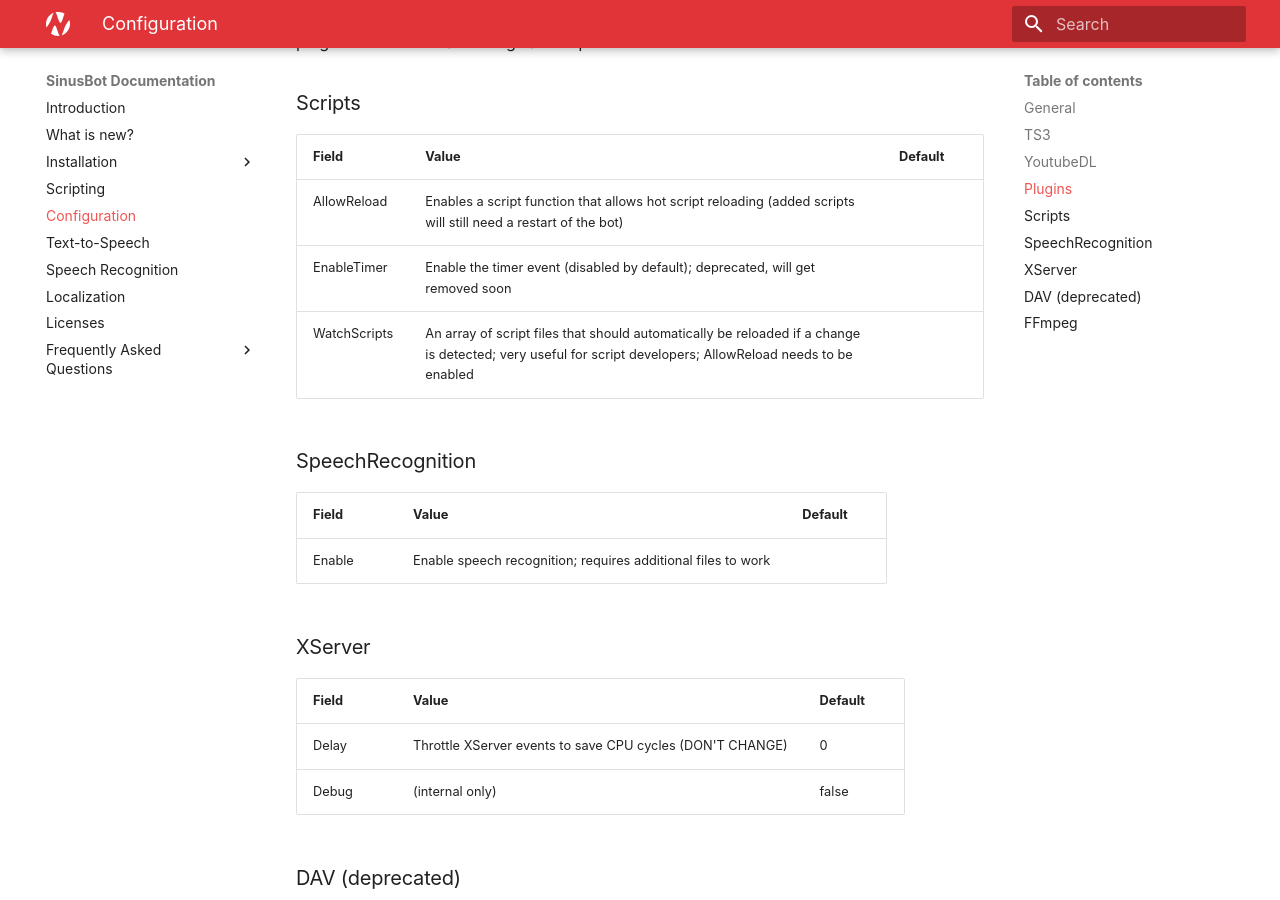
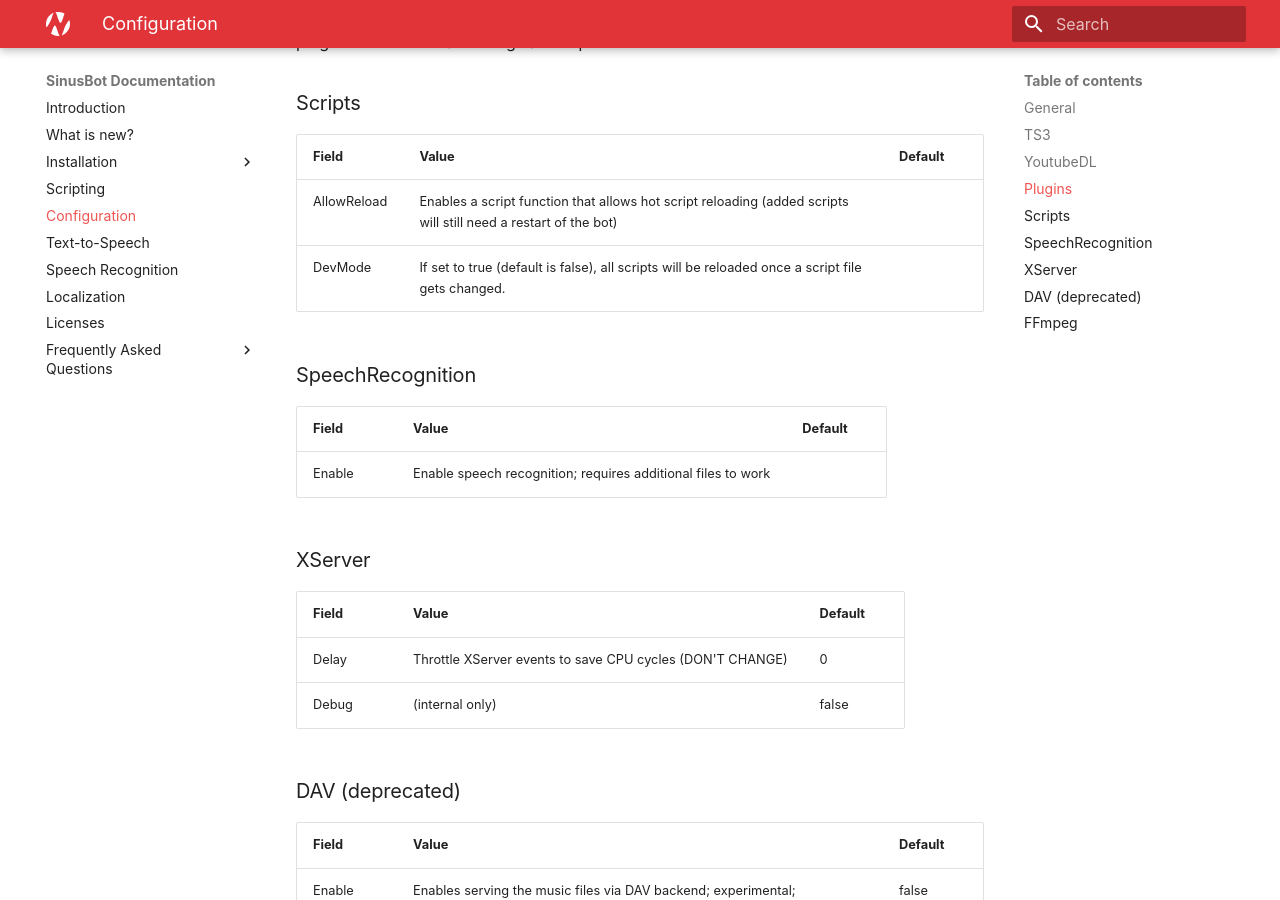
Before and after one commit to SinusBot/docs, an MkDocs documentation site: the page built from docs/configuration.md, in a window 1280 px wide and 900 px high, scrolled down 3040 px. Built offline with MkDocs 1.6.1 and Material for MkDocs 9.7.7, drawn with Linux system fonts in a browser that asks for light colours.

Commit message:
add info on DevMode to config.ini documentation

```diff
--- a/docs/configuration.md
+++ b/docs/configuration.md
@@ -65,8 +65,7 @@
 | Field              | Value                                                                          | Default                    |
 | ------------------ | ------------------------------------------------------------------------------ | -------------------------- |
 | AllowReload        | Enables a script function that allows hot script reloading (added scripts will still need a restart of the bot) |
-| EnableTimer        | Enable the timer event (disabled by default); deprecated, will get removed soon |
-| WatchScripts       | An array of script files that should automatically be reloaded if a change is detected; very useful for script developers; AllowReload needs to be enabled |
+| DevMode            | If set to true (default is false), all scripts will be reloaded once a script file gets changed. |
 
 ### SpeechRecognition
 
```
